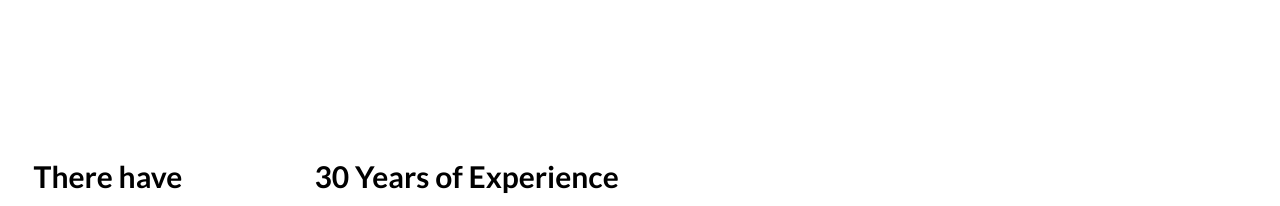
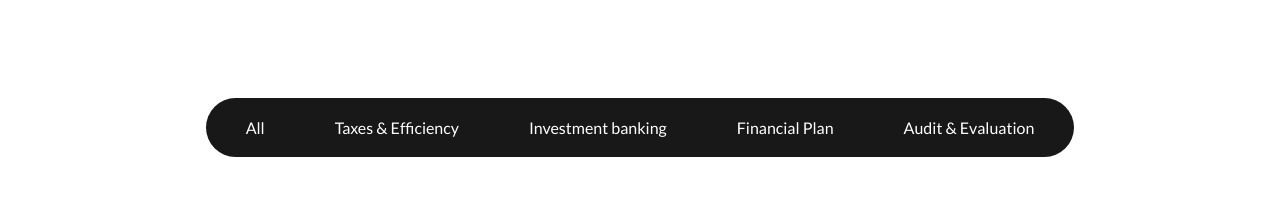
Before and after one commit to temangi/ask, a React (Vite) app: page / in a window 1280 px wide. Shown: the part 4302-4508 px from the top of the page. Built offline with nearby package versions, Linux system fonts and the light colour scheme.

Commit message:
feat navs

```diff
--- /dev/null
+++ b/src/components/Audit/Audit.jsx
@@ -0,0 +1,16 @@
+import scss from "./Audit.module.scss"
+
+function Audit() {
+  const Plan = [
+    "All",
+    "Taxes & Efficiency",
+    "Investment banking",
+    "Financial Plan",
+    "Audit & Evaluation",
+  ];
+  const plans = Plan.map((el, index) => <p key={index}>{el}</p>);
+  return <section className={scss.audit}><main>{plans}</main></section>;
+
+}
+
+export default Audit;
--- /dev/null
+++ b/src/components/Audit/Audit.module.scss
@@ -0,0 +1,22 @@
+.audit{
+    display: flex;
+    justify-content: center;
+    main{
+        display: flex;
+        justify-content: center;
+        padding: 15px 30px;
+        border-radius: 60px ;
+        background: #181818;
+        gap: 50px;
+        color: white;
+        p{
+            transition: .5s;
+            padding: 5px 10px;
+            cursor: pointer;
+            &:hover{
+                color: #FFCC4A;
+                border-bottom: 1px solid #FFCC4A;
+            }
+        }
+    }
+}
--- a/src/pages/HomePage.jsx
+++ b/src/pages/HomePage.jsx
@@ -11,6 +11,7 @@ import mainPhoto from "../components/Main/mains.svg";
 import Book from "../components/Book/Book";
 import ProcessServise from "../components/ProcessServise/ProcessServise"
 import Education from "../components/Education/Education"
+import Audit from "../components/Audit/Audit"
 function HomePage(){
     return(
         <>
@@ -20,6 +21,7 @@ function HomePage(){
         <Servis/>
         <Book/>
         <Education/>
+        <Audit/>
         <Procces/>
         <ProcessServise/>
         <Saider/>
```
